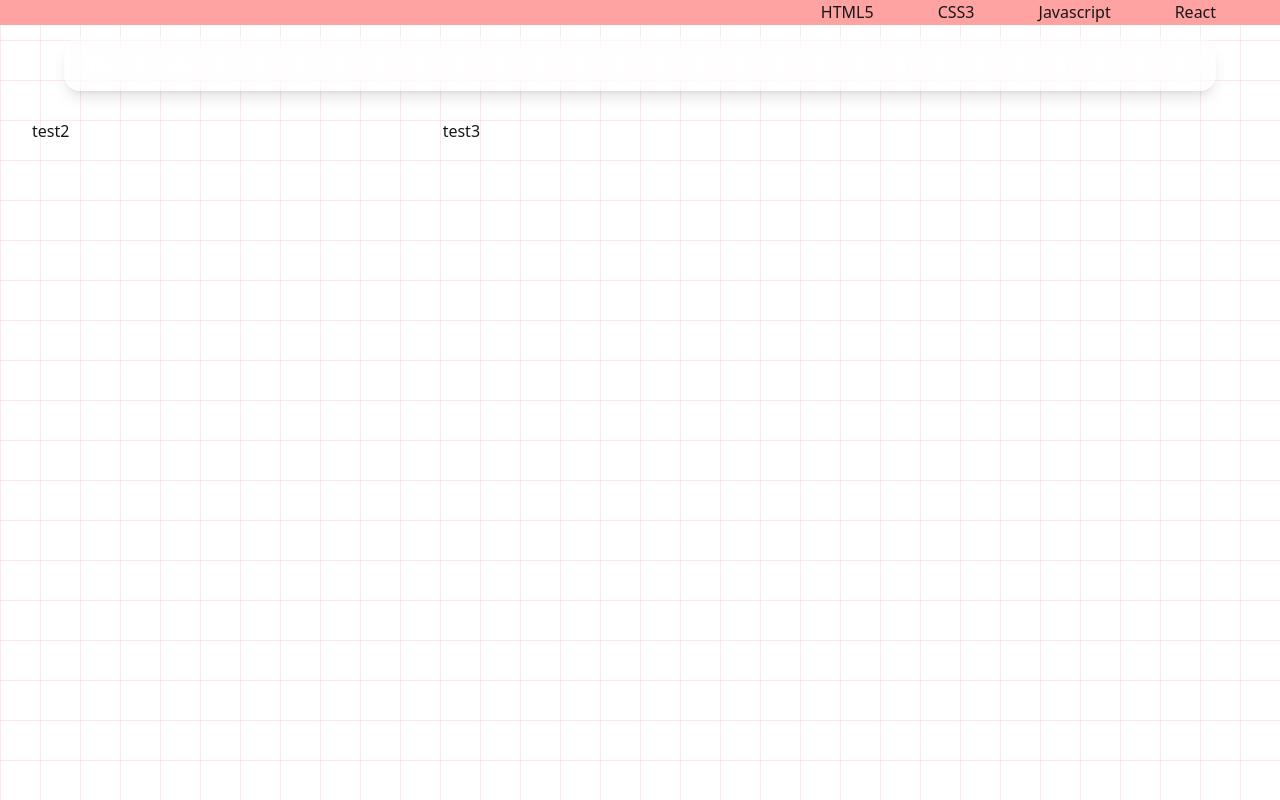
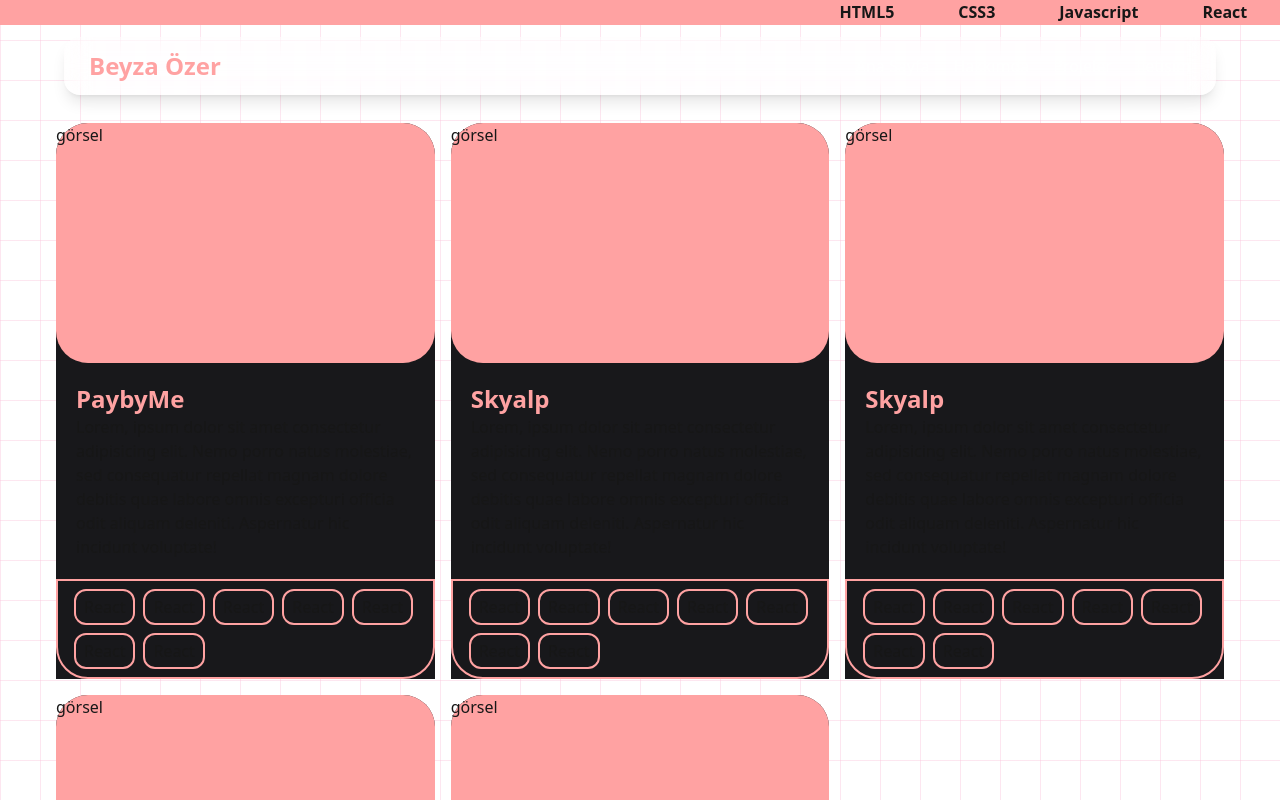
Before and after one commit to beeyzaozer/personal-portfolio, a Next.js app in the folder personal-portfolio/: page /projects in a window 1280 px wide. Shown: the top 800 px of the page. Built offline with nearby package versions, Linux system fonts and the light colour scheme.

Commit message:
refactor

```diff
--- a/personal-portfolio/app/layout.tsx
+++ b/personal-portfolio/app/layout.tsx
@@ -26,7 +26,7 @@
 export default function RootLayout({ children }: { children: React.ReactNode }) {
   return (
     <html lang="tr">
-      <body className={`relative min-h-screen overflow-hidden bg-gradient-to-br from-black-400 via-black to-black text-white ${geistSans.variable} ${geistMono.variable} ${pressStart2P.variable} antialiased`}>
+      <body className={`relative max-h-screen overflow-hidden bg-gradient-to-br from-black-400 via-black to-black text-white ${geistSans.variable} ${geistMono.variable} ${pressStart2P.variable} antialiased`}>
         <div className="absolute inset-0 bg-grid-pattern opacity-70 z-0 pointer-events-none" />
 
         <div className="absolute top-10 right-2/3 w-96 h-96 bg-white/10 rounded-full blur-3xl animate-pulse pointer-events-none" />
@@ -54,7 +54,7 @@
           />
         </div>
         <Navbar />
-        <div className="z-10 relative min-h-[calc(100vh-25px)] px-4">
+        <div className="z-10 relative min-h-[calc(100vh-25px)] px-10">
           {children}
         </div>
       </body>
--- a/personal-portfolio/app/projects/page.tsx
+++ b/personal-portfolio/app/projects/page.tsx
@@ -14,10 +14,19 @@
     //   link: "link"
     // },
     {
-      title: "test2"
+      title: "PaybyMe"
     },
     {
-      title: "test3"
+      title: "Skyalp"
+    },
+    {
+      title: "Skyalp"
+    },
+    {
+      title: "Skyalp"
+    },
+    {
+      title: "Skyalp"
     },
   ]
 
--- a/personal-portfolio/components/Card.tsx
+++ b/personal-portfolio/components/Card.tsx
@@ -1,14 +1,26 @@
-import React from 'react'
+import Chips from "./Chips"
 
 type CardProps = {
-  cardContent: {
-    title: string,
-  }
+    cardContent: {
+        title: string,
+    }
 }
 
 function Card({ cardContent }: CardProps) {
   return (
-    <div>{cardContent.title}</div>
+    <div className="d-flex items-start bg-zinc-900 rounded-t-4xl">
+      <div className='bg-red-300 h-60 rounded-4xl'>
+       görsel
+      </div>
+      <div className="p-5">
+      <h1 className="text-red-300 text-shadow-red-400 font-extrabold text-2xl">{cardContent.title}</h1>
+      <p>Lorem, ipsum dolor sit amet consectetur adipisicing elit. Nemo porro natus molestiae, sed consequatur repellat magnam dolore debitis quae labore omnis excepturi officia odit aliquam deleniti. Aspernatur hic incidunt voluptate!</p>
+      </div>
+      <div className="flex flex-wrap items-center jusitfy-between gap-2 border-2 bg-zinc-900 border-red-300 px-4 py-2 rounded-b-4xl">
+        <Chips />
+        <Chips /><Chips /><Chips /><Chips /><Chips /><Chips />
+      </div>
+    </div>
   )
 }
 
--- /dev/null
+++ b/personal-portfolio/components/Chips.tsx
@@ -0,0 +1,11 @@
+import React from 'react'
+
+function Chips() {
+  return (
+    <div className='border-red-300 rounded-xl px-2 py-1 border-2 w-fit h-fit'>
+        React
+    </div>
+  )
+}
+
+export default Chips
--- a/personal-portfolio/components/Navbar.tsx
+++ b/personal-portfolio/components/Navbar.tsx
@@ -16,7 +16,7 @@
   return (
     <nav className="z-50 w-full px-4 py-3">
       <div className="max-w-6xl mx-auto flex items-center justify-between bg-white/10 backdrop-blur-md rounded-2xl px-6 py-3 shadow-lg border border-white/20">
-        <h1 className="text-xl font-bold text-white">Beyza Özer</h1>
+        <h1 className="text-red-300 text-shadow-red-400 font-extrabold text-2xl">Beyza Özer</h1>
 
         <div className="md:hidden">
           <button
--- a/personal-portfolio/components/ProfilePhoto.tsx
+++ b/personal-portfolio/components/ProfilePhoto.tsx
@@ -3,6 +3,7 @@
 const ProfilePhoto = () => {
   return (
     <div className="w-56 h-56 sm:w-40 sm:h-40 md:w-56 md:h-56 lg:w-80 lg:h-80 rounded-full overflow-hidden relative bg-red-200">
+      sdfoasdkf
       <Image
         src="/assets/beyzaozer.png"
         alt="Picture of the author"
--- a/personal-portfolio/components/UpperText.tsx
+++ b/personal-portfolio/components/UpperText.tsx
@@ -19,10 +19,10 @@
 
   return (
     <div className="marquee bg-red-300">
-      <div className="marquee__group" style={animStyle}>
+      <div className="marquee__group font-extrabold" style={animStyle}>
         {content}
       </div>
-      <div className="marquee__group" style={animStyle} aria-hidden={true}>
+      <div className="marquee__group font-extrabold" style={animStyle} aria-hidden={true}>
         {content}
       </div>
     </div>
```
